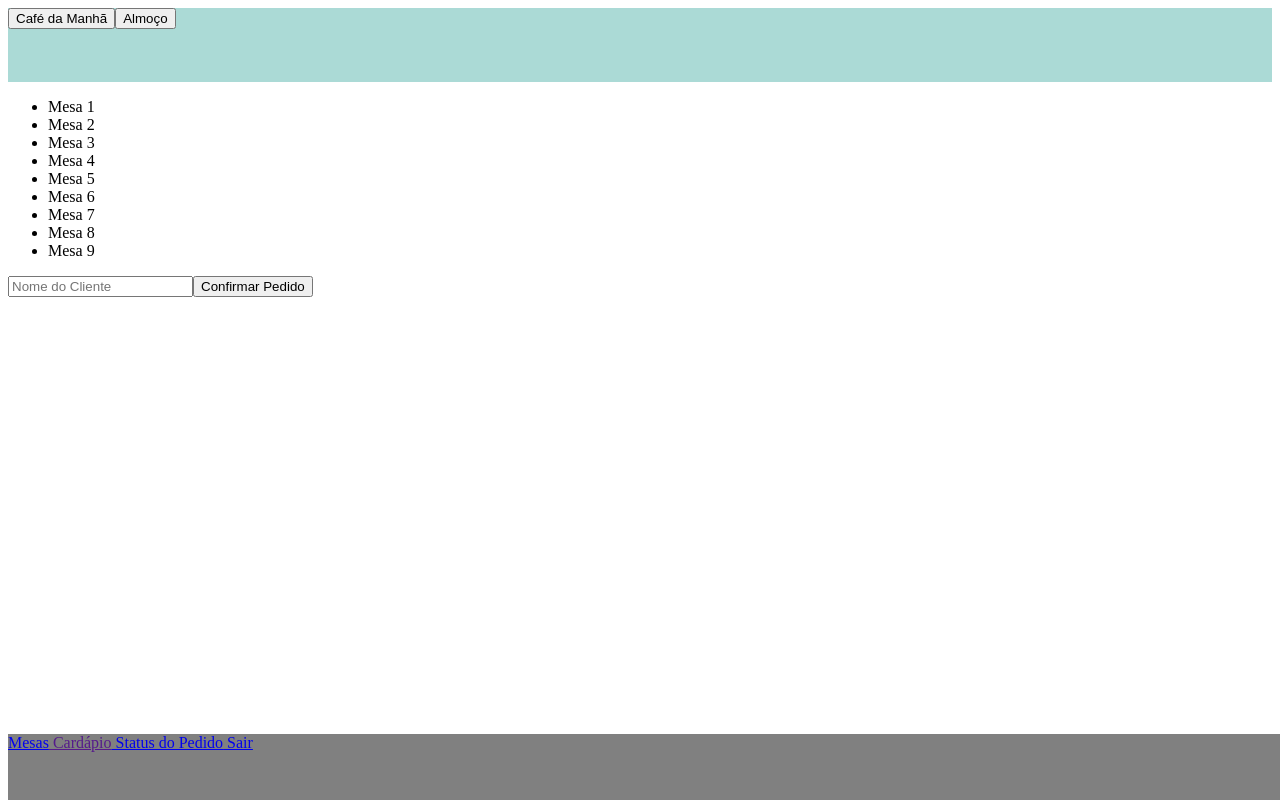
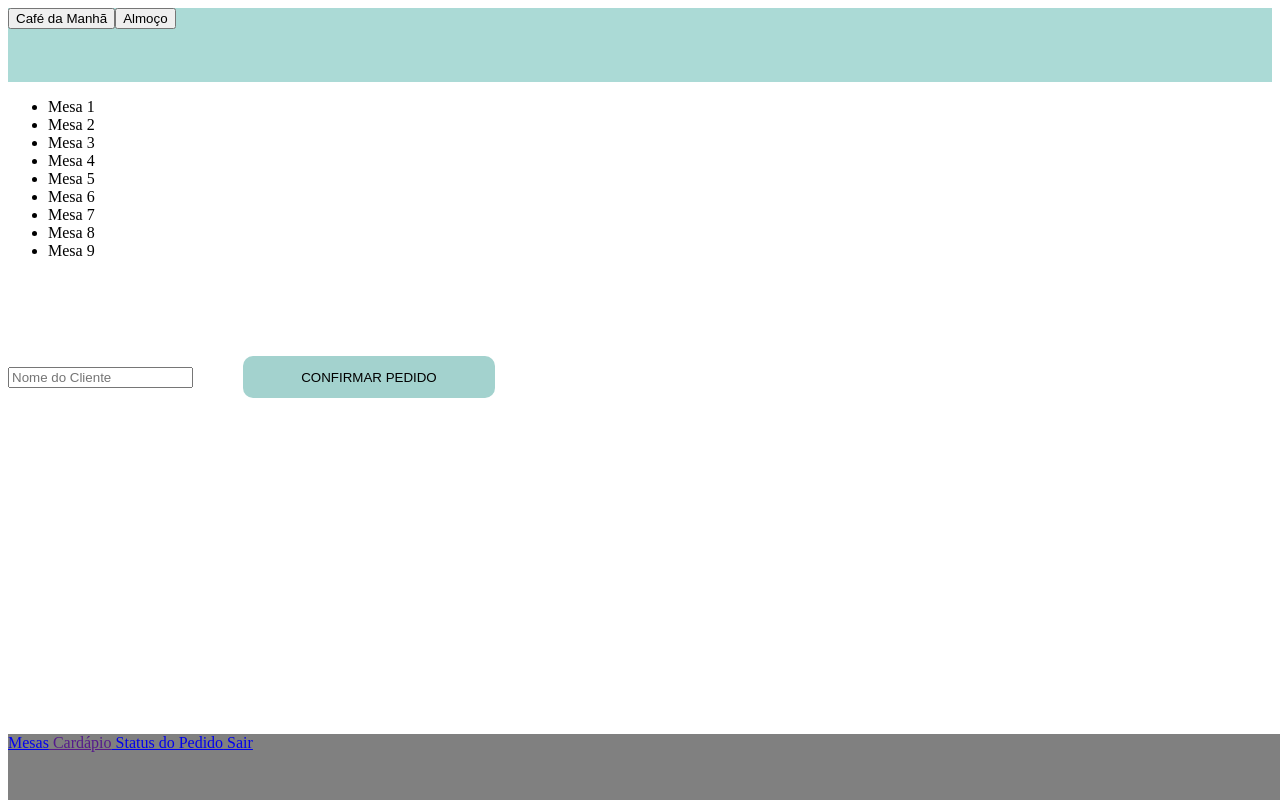
Before and after one commit to Laboratoria/SAP006-burger-queen-api-client, a React (Create React App) app: page /tables in a window 1280 px wide. Built offline with nearby package versions, Linux system fonts and the light colour scheme.

Commit message:
btn confirm pedido

```diff
--- a/src/Pages/Tables/Tables.jsx
+++ b/src/Pages/Tables/Tables.jsx
@@ -2,6 +2,7 @@
 
 import MealNavBar from '../../components/Header/NavBar';
 import MenuOptionsNavBar from '../../components/Footer/NavBarOptions';
+import GeneralButton from '../../components/Button/style';
 
 const Tables = () => {
 
@@ -23,7 +24,7 @@ const Tables = () => {
                 </ul>
             </section>
             <input type="text" placeholder="Nome do Cliente"/>
-            <button>Confirmar Pedido</button>
+            <GeneralButton>Confirmar Pedido</GeneralButton>
             <MenuOptionsNavBar />
         </div>
     )
```
